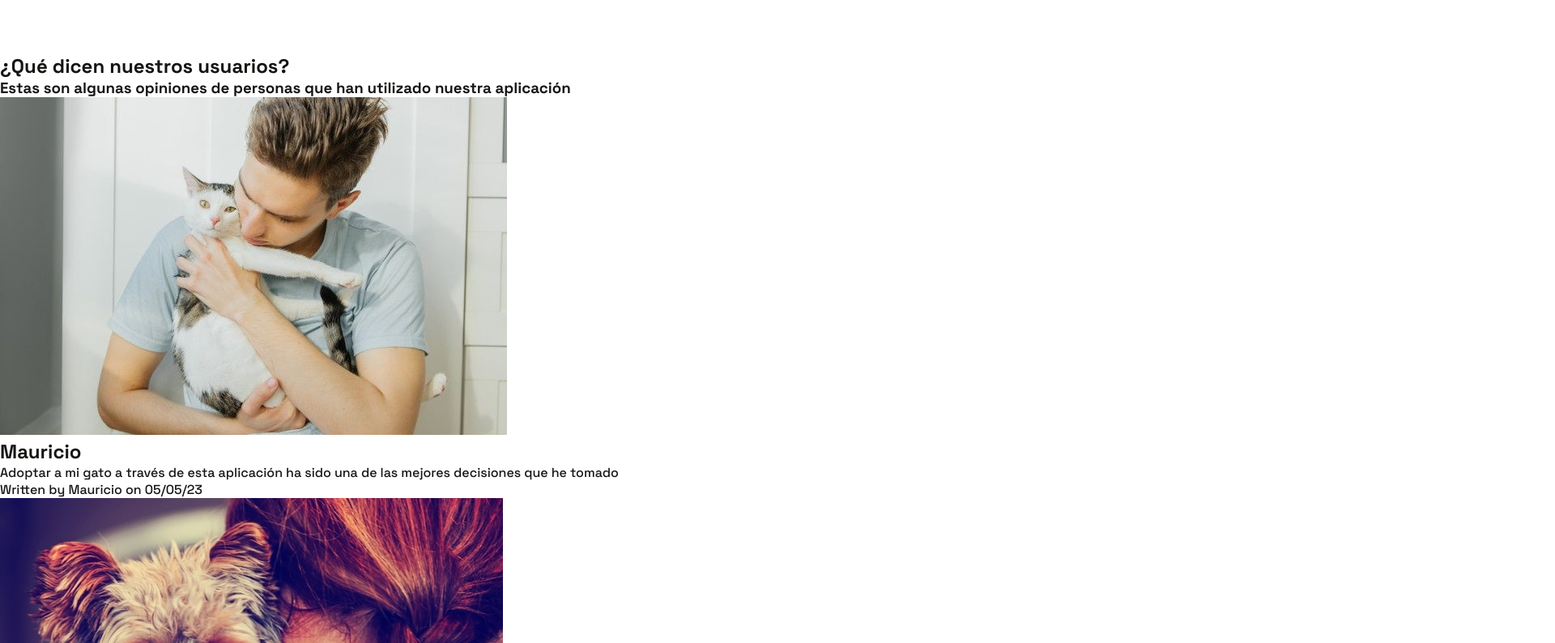
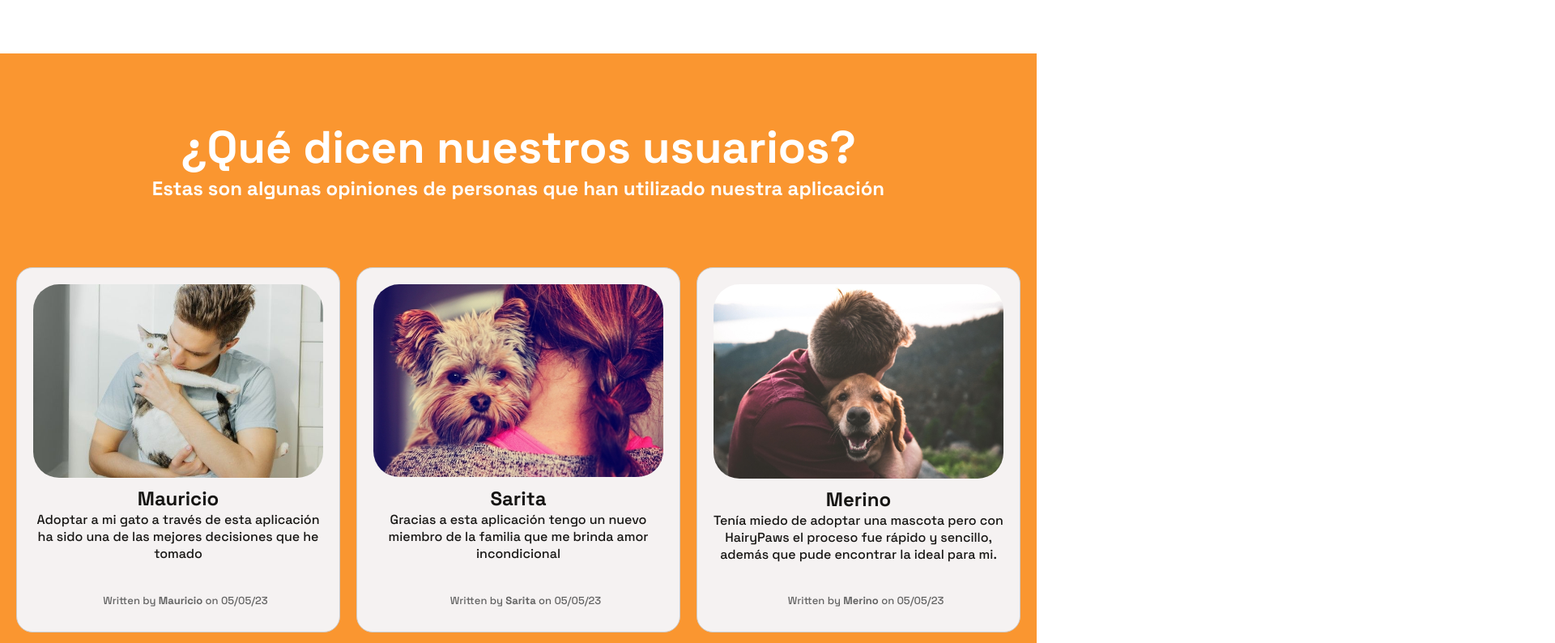
Before and after one commit to SI385-2301-SS4A-Grupo6/Landing-Page, a plain HTML site: page index.html in a window 1280 px wide. Shown: the part 1500-2294 px from the top of the page at 81% size, 1920 px wide, since content can reach past the window. Drawn offline with nearby package versions, Linux system fonts and the light colour scheme.

Commit message:
Update usuarios styles

```diff
--- a/assets/css/styles.css
+++ b/assets/css/styles.css
@@ -336,7 +336,76 @@ a {
   }
 }
 
-/*============USUARIOS SECTION======*/
+/*======USUARIOS SECTION===========*/
+
+.usuarios {
+  margin: 5em 0;
+  padding: 5em 0;
+  background-color: #FA9630;
+}
+
+.usuarios h1{
+  font-size: var(--biggest-font-size);
+  text-align: center;
+  color:white;
+}
+.usuarios h3 {
+  font-size: 1.5rem;
+  text-align: center;
+  color:white;
+}
+
+.usuarios-container {
+  display: flex;
+  justify-content: center;
+  flex-wrap: wrap;
+  margin-top: 4.5em;
+}
+
+.card-usuarios {
+  width: 400px;
+  display: flex;
+  flex-direction: column;
+  justify-content: space-between;
+  text-align: center;
+  margin: 10px;
+  padding: 20px;
+  border: 1px solid #ccc;
+  border-radius: 20px;
+  background: #f5f2f2;
+}
+
+.card-usuarios img {
+  width: 100%;
+  height: auto;
+  margin-bottom: 10px;
+  border-radius: 2em;
+}
+
+.card-usuarios h3 {
+  font-size: 18px;
+}
+
+.card-usuarios p {
+  margin-bottom: 10px;
+}
+
+.usuarios-footer {
+  float: right;
+  margin: 28px 0 0 18px;
+  font-size: 13px;
+  color: #636363;
+}
+
+.by-name {
+  font-weight: 700;
+}
+
+@media (max-width: 600px) {
+  .card-usuarios {
+    width: 100%;
+  }
+}
 
 /*=========NOSOTROS SECTION =============*/
 
```
